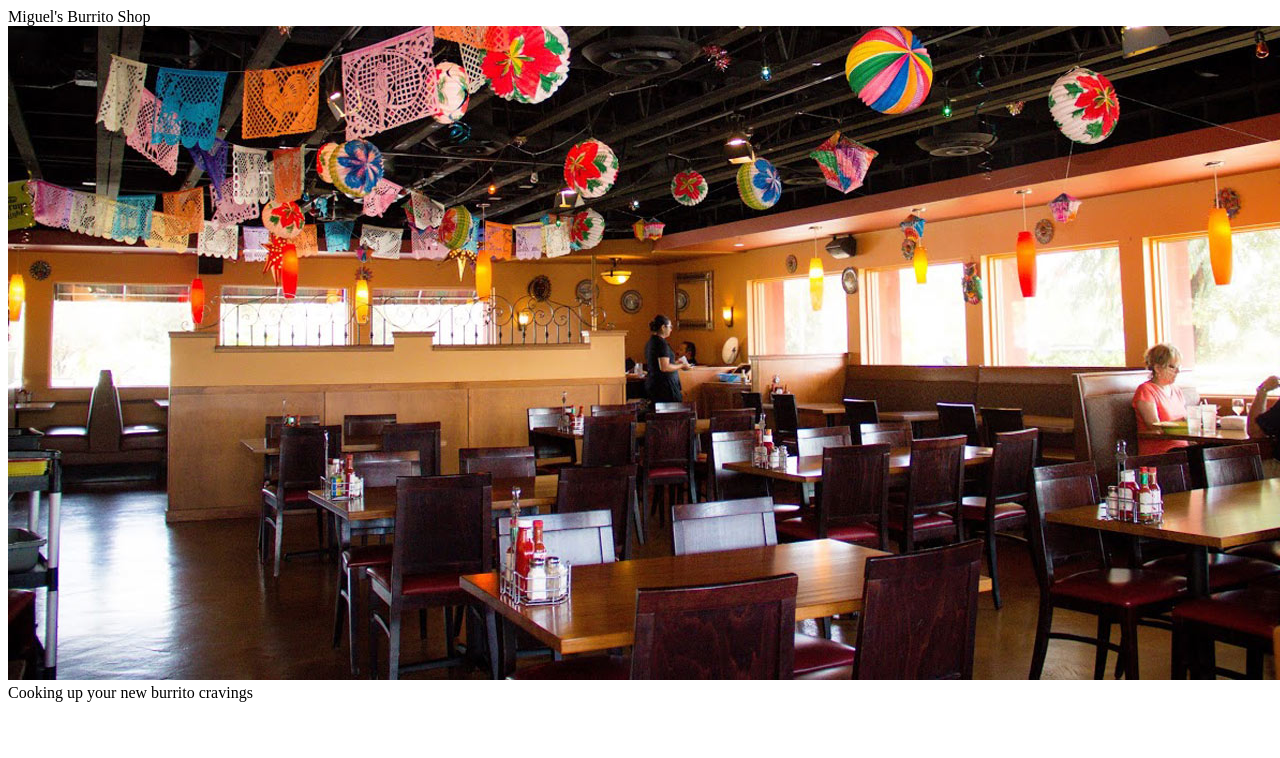
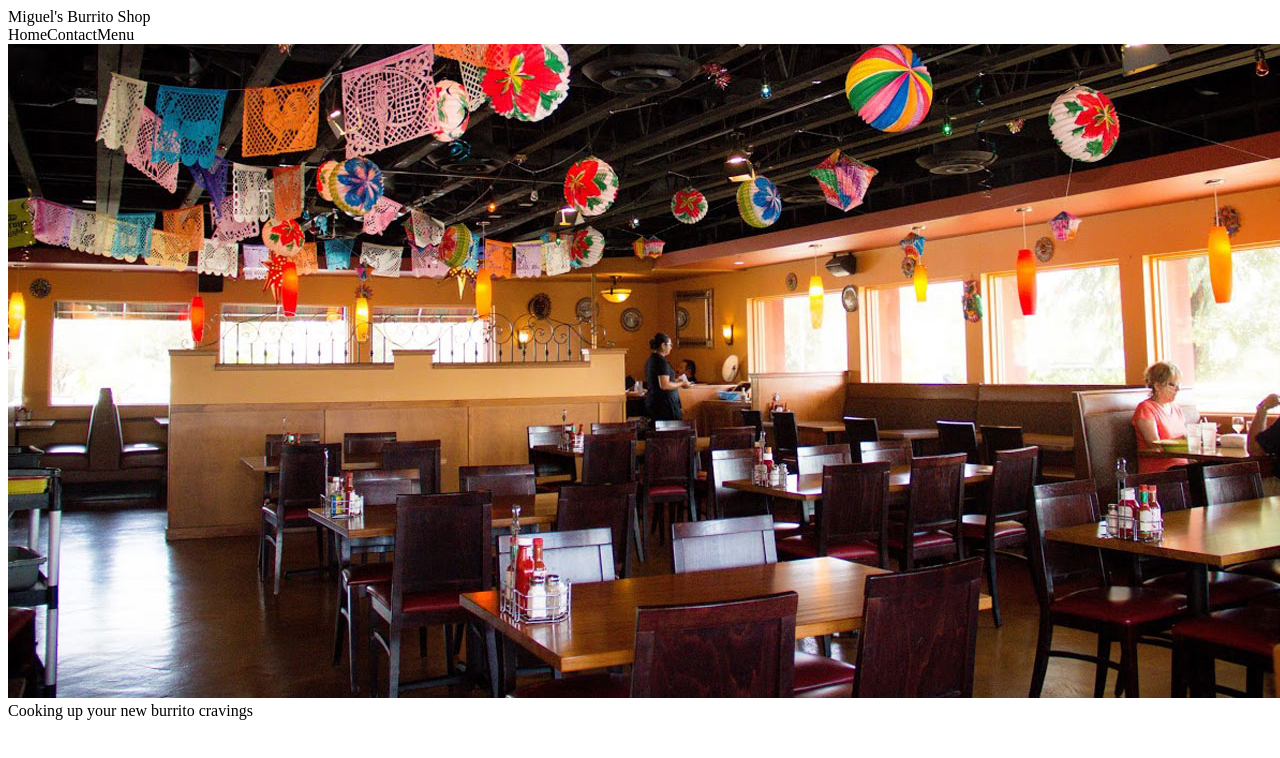
Before and after one commit to MichaelAlexanderBryant/restaurant-page, a website built with webpack: page dist/index.html in a window 1280 px wide. Shown: the top 758 px of the page. Built offline with nearby package versions, Linux system fonts and the light colour scheme.

Commit message:
Add website initialization script

```diff
--- a/src/contact.js
+++ b/src/contact.js
@@ -4,9 +4,9 @@ function addContactInfo() {
     return contactDiv;
 };
 
-function initializeContact() {
+function loadContact() {
     const contentDiv = document.getElementById("content");
     contentDiv.appendChild(addContactInfo());
 };
 
-export {initializeContact};
+export {loadContact};
--- a/src/homepage.js
+++ b/src/homepage.js
@@ -1,9 +1,3 @@
-function addBanner() {
-    const bannerDiv = document.createElement("div");
-    bannerDiv.textContent = "Miguel's Burrito Shop";
-    return bannerDiv;
-};
-
 function addImage() {
     const restaurantPhoto = document.createElement("img");
     restaurantPhoto.src = "./img/photo.jpg";
@@ -16,11 +10,11 @@ function addHeadline() {
     return headlineDiv;
 }
 
-function initializeHomepage() {
+function loadHomepage() {
     const contentDiv = document.getElementById("content");
-    contentDiv.appendChild(addBanner());
+    contentDiv.textContent = '';
     contentDiv.appendChild(addImage());
     contentDiv.appendChild(addHeadline());
 };
 
-export {initializeHomepage};
+export {loadHomepage};
--- a/src/index.js
+++ b/src/index.js
@@ -1,5 +1,3 @@
-import { initializeHomepage } from "./homepage";
-import { initializeContact } from "./contact";
-import { initializeMenu } from "./menu";
+import { initializeWebsite } from "./website";
 
-initializeHomepage();
+initializeWebsite();
--- a/src/menu.js
+++ b/src/menu.js
@@ -4,9 +4,9 @@ function addMenu() {
     return menuDiv;
 };
 
-function initializeMenu() {
+function loadMenu() {
     const contentDiv = document.getElementById("content");
     contentDiv.appendChild(addMenu());
 };
 
-export {initializeMenu};
+export {loadMenu};
--- /dev/null
+++ b/src/website.js
@@ -0,0 +1,32 @@
+import { loadHomepage } from "./homepage";
+import { loadContact } from "./contact";
+import { loadMenu } from "./menu";
+
+function addHeader() {
+    const header = document.createElement("div");
+    header.textContent = "Miguel's Burrito Shop";
+    return header;
+};
+
+function addNavigation() {
+    const nav = document.createElement("div");
+    const home = document.createElement("span");
+    const contact = document.createElement("span");
+    const menu = document.createElement("span");
+    home.textContent = "Home"
+    contact.textContent = "Contact"
+    menu.textContent = "Menu"
+    nav.appendChild(home);
+    nav.appendChild(contact);
+    nav.appendChild(menu);
+    return nav;
+};
+
+function initializeWebsite() {
+    const contentDiv = document.getElementById("header-nav");
+    contentDiv.appendChild(addHeader());
+    contentDiv.appendChild(addNavigation());
+    loadHomepage();
+};
+
+export {initializeWebsite};
```
Also changed, not shown: dist/index.html, dist/main.js.
